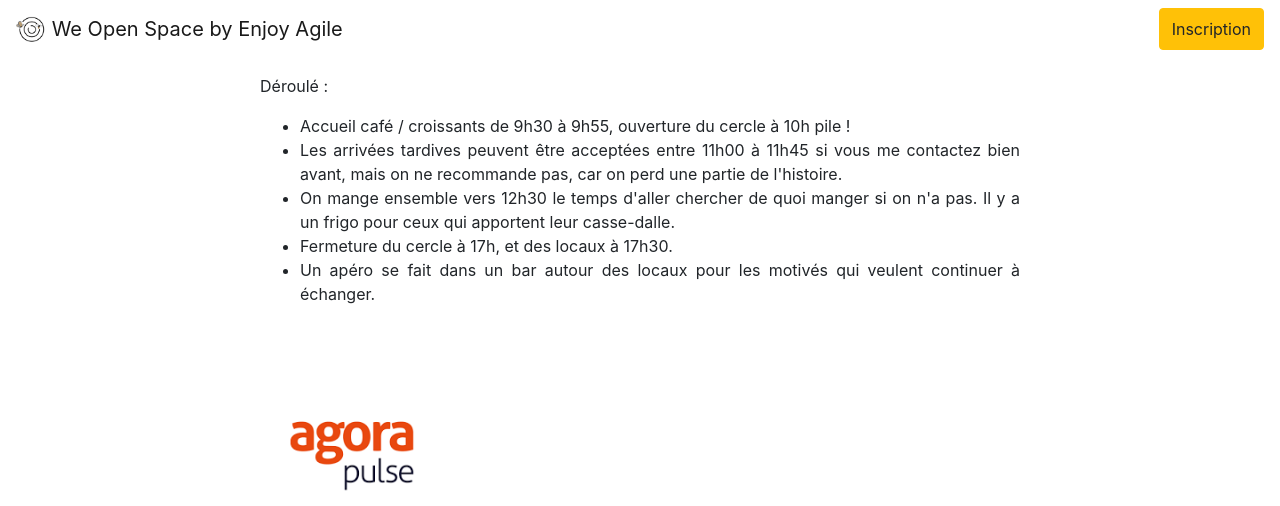
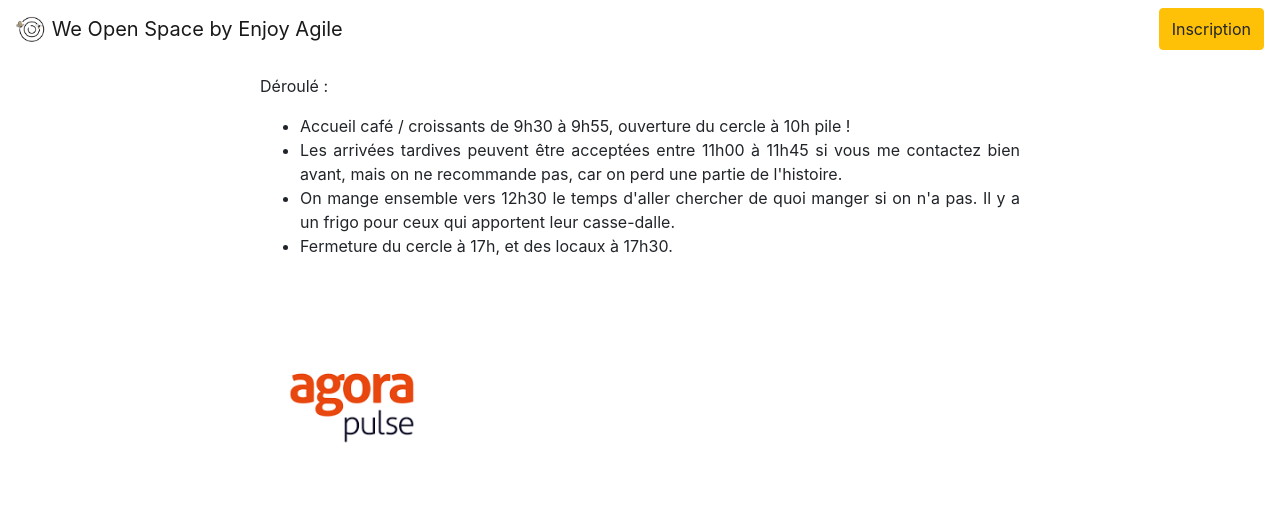
Before and after one commit to alexthib/weopenspace, a Jekyll site: the page built from index.html, in a window 1280 px wide and 900 px high, scrolled down 1089 px, cut to the strip 0-506 px from the top of the window. Built offline with Jekyll 4.4.1, drawn with Linux system fonts in a browser that asks for light colours; nearby versions of some CDN libraries; the list of posts is cut into pages by our own code.

Commit message:
j'ai viré la promesse de l'apéro après l'open space pour plus d'options si on est fatigué.

```diff
--- a/index.html
+++ b/index.html
@@ -97,7 +97,6 @@ title:  "We Open Space @Agorapulse Paris"
       <li>Les arrivées tardives peuvent être acceptées entre 11h00 à 11h45 si vous me contactez bien avant, mais on ne recommande pas, car on perd une partie de l'histoire.</li>
       <li>On mange ensemble vers 12h30 le temps d'aller chercher de quoi manger si on n'a pas. Il y a un frigo pour ceux qui apportent leur casse-dalle.</li>
       <li>Fermeture du cercle à 17h, et des locaux à 17h30.</li>
-      <li>Un apéro se fait dans un bar autour des locaux pour les motivés qui veulent continuer à échanger.</li>
     </ul>
   </p>
 
```
